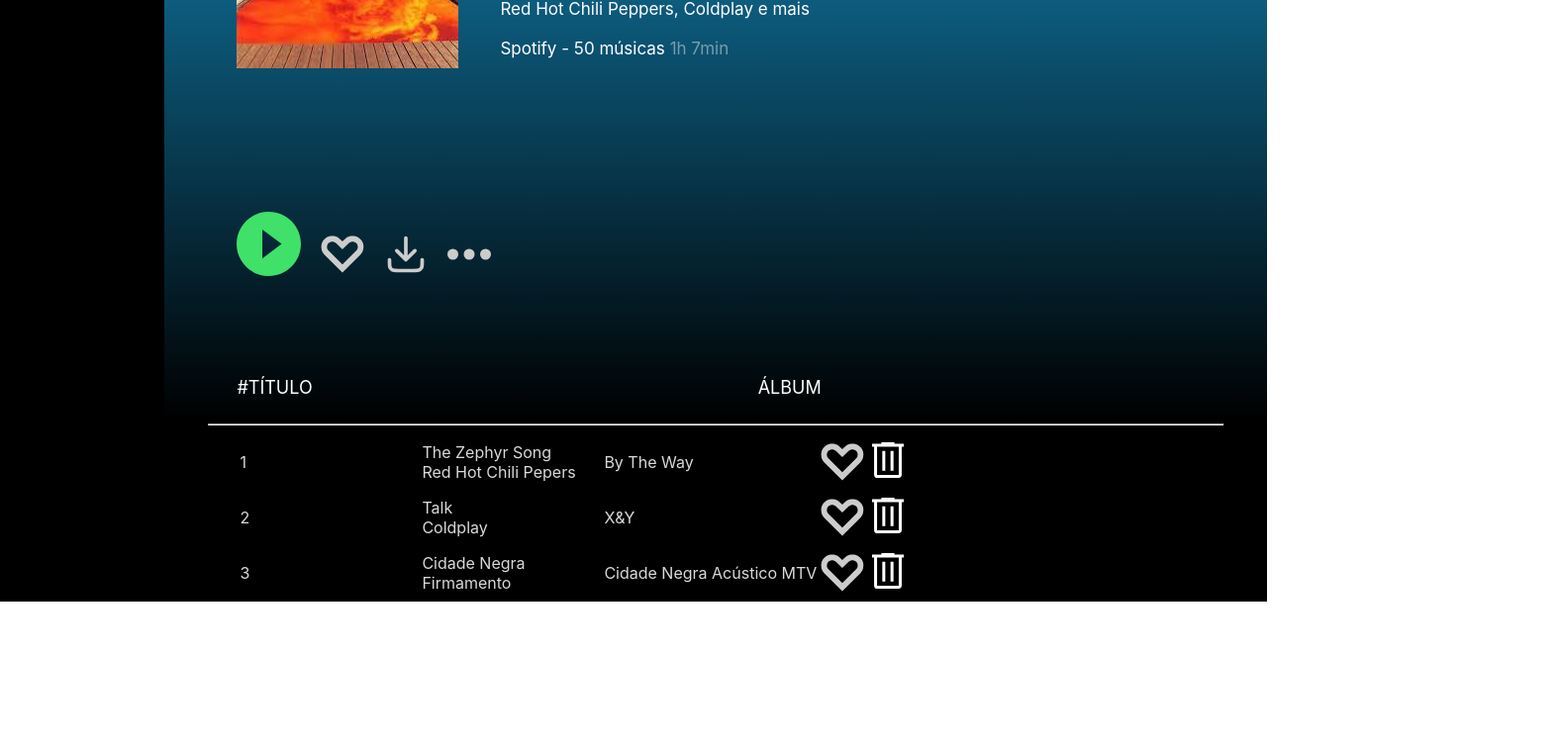
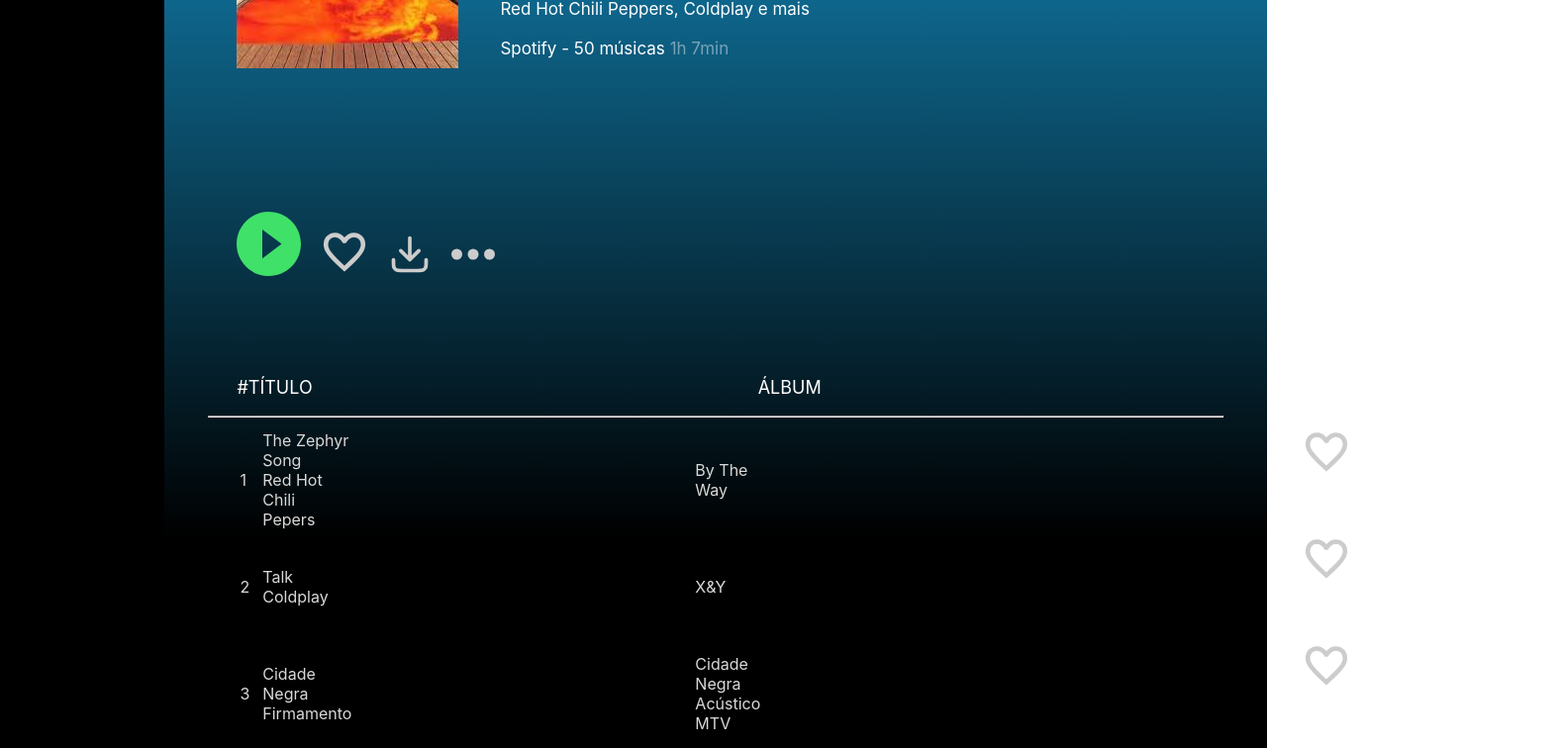
Before and after one commit to luizperinig/equipe-3-react, a React (Create React App) app: page / in a window 1280 px wide. Shown: the part 345-1101 px from the top of the page at 99% size, 1578 px wide, since content can reach past the window. Before the commit the page ends 953 px from the top, so only its background shows below. Built offline with nearby package versions, Linux system fonts and the light colour scheme.

Commit message:
Pequenos ajustes

```diff
--- a/src/componentes/Dashboard.css
+++ b/src/componentes/Dashboard.css
@@ -57,6 +57,7 @@
     margin-top: 80px;
     display: flex;
     flex-direction:row;
+
 }
 
 .bottom div{
@@ -80,10 +81,12 @@
     height: 27.07px;
     width: 28px;
     padding-top: 15px;
+    margin-left: 270px;
 }
 
 .line{
     width: 80vw;
+    margin-top: 0px;
 }
 
 .img10{
@@ -96,5 +99,14 @@
 
 .user td{
     text-align: left;
-    column-width: 180px;
+
 }
+
+.songName{
+    padding-left: 10px;
+    padding-right: 344px;
+}
+
+.albumName{
+    padding-right: 545px;
+}
--- a/src/componentes/Dashboard.jsx
+++ b/src/componentes/Dashboard.jsx
@@ -1,8 +1,8 @@
-import React, {useState} from 'react'
+import React, {useState, useEffect} from 'react'
 import './Dashboard.css'
 import Play from './imagens/Play.svg'
-import coracao from './imagens/Coracao.svg'
-import coracaoverde from './imagens/coracaoVerde.svg'
+import coracao from './imagens/coracaoNormal.svg'
+import coracaoverde from './imagens/coracao_preenchido.svg'
 import download from './imagens/download.svg'
 import image2 from './imagens/image2.svg'
 import pontos from './imagens/pontos.svg'
@@ -10,8 +10,12 @@
 import lixeira from './imagens/delete.svg'
 
 
+
+
 export default function Dashboard({musicas}){
     const [favorite,setFavorite]=useState(false)
+    const [like,setLike]=useState(false)
+
 
 
     return(
@@ -46,11 +50,11 @@
                         {musicas.map(user => (
                         <tr key={user.id}>
                             <td>{user.id}</td>
-                            <td>{user.name}<br/>{user.banda}</td>
-                            <td>{user.album}</td>
+                            <td className='songName'>{user.name}<br/>{user.banda}</td>
+                            <td className='albumName'>{user.album}</td>
                             <td>
-                                <img className='img10' src={favorite?coracaoverde:coracao} alt=''
-                                onClick={()=>setFavorite(!favorite)}/>
+                                <img className='img10' src={like?coracaoverde:coracao} alt=''
+                                onClick={()=>setLike(!like)}/>
                                 <img className='img11' src={lixeira} alt=''/>
                             </td>
                         </tr>
```
Also changed, not shown: src/componentes/imagens/coracaoNormal.svg (added), src/componentes/imagens/coracao_preenchido.svg (added).
